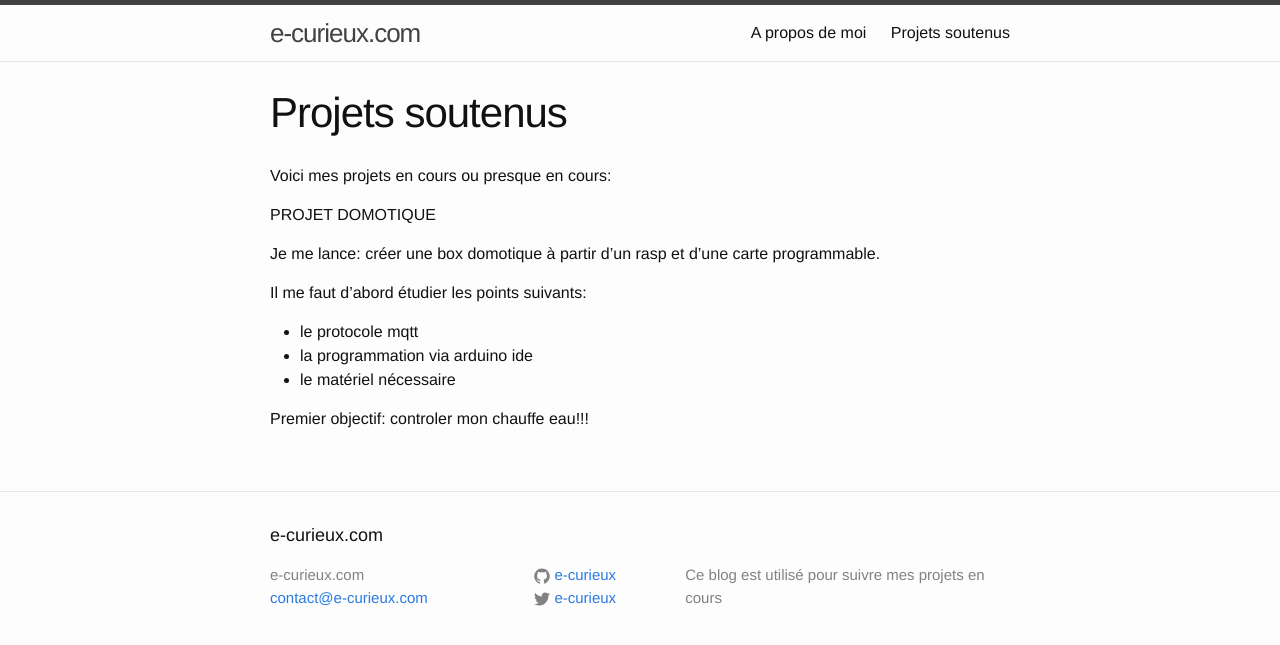
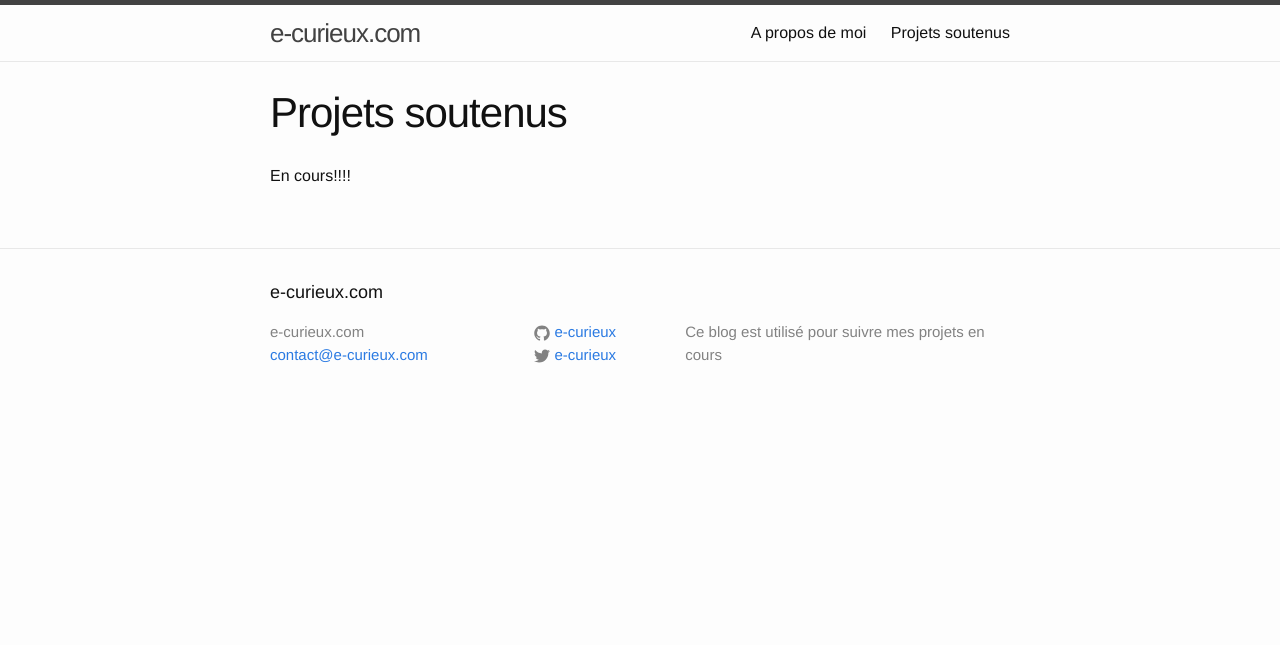
Before and after one commit to e-curieux/e-curieux.github.io, a Jekyll site: the page built from projets.md, in a window 1280 px wide. Shown: the top 645 px of the page. Built offline with Jekyll 4.4.1, drawn with Linux system fonts in a browser that asks for light colours.

Commit message:
20190102

```diff
--- a/projets.md
+++ b/projets.md
@@ -4,15 +4,4 @@ title: Projets soutenus
 permalink: /projets/
 ---
 
-Voici mes projets en cours ou presque en cours:
-
-PROJET DOMOTIQUE
-
-Je me lance: créer une box domotique à partir d'un rasp et d'une carte programmable.
-
-Il me faut d'abord étudier les points suivants:
-- le protocole mqtt
-- la programmation via arduino ide
-- le matériel nécessaire
-
-Premier objectif: controler mon chauffe eau!!!
+En cours!!!!
```
